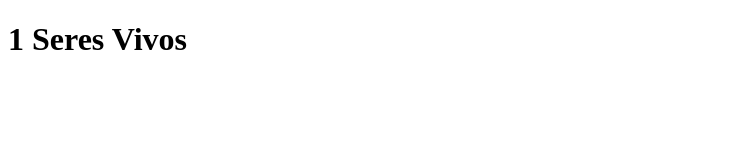
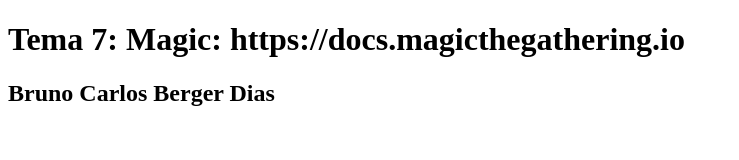
Before and after one commit to elod1n/magic, a plain HTML site: page index.html in a window 1280 px wide. Shown: the whole page, without its empty margins (0-739 px from the left). Drawn offline with Linux system fonts and the light colour scheme.

Commit message:
Segundo commit

```diff
--- a/index.html
+++ b/index.html
@@ -9,8 +9,11 @@
     <body>
         <div>
             <h1>
-                1 Seres Vivos
+                Tema 7: Magic: https://docs.magicthegathering.io
             </h1>
+            <h2>
+                Bruno Carlos Berger Dias
+            </h2>
 
     </body>
 
```
